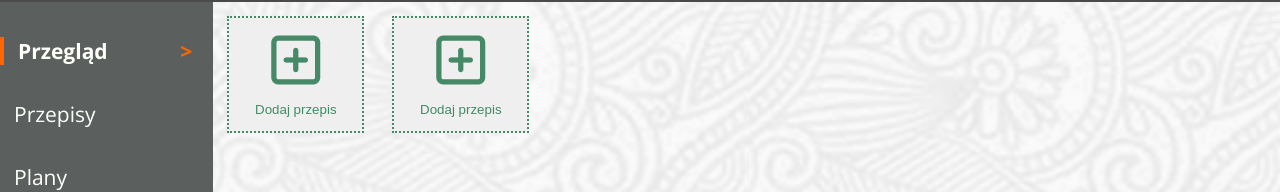
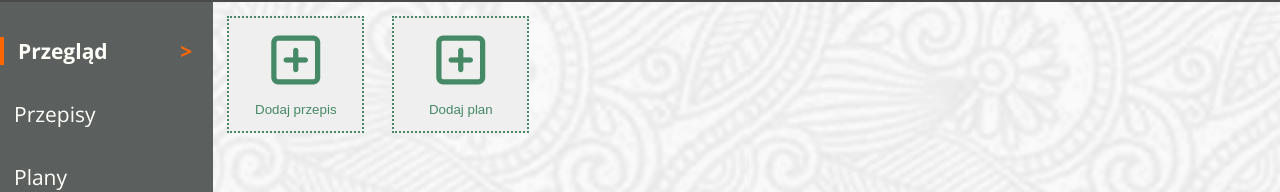
Before and after one commit to kwojtas172/plan-a-diet, a React (Create React App) app: page /#/app in a window 1280 px wide. Shown: the part 96-288 px from the top of the page. Built offline with nearby package versions, Linux system fonts and the light colour scheme; data requests are answered from the project's data file; a web font is replaced by a local one.

Commit message:
add schedule modified

```diff
--- a/database/db.json
+++ b/database/db.json
@@ -1,6 +1,6 @@
 {
   "user": {
-    "name": "Jan"
+    "name": "Aga"
   },
   "recipes": [
     {
--- a/src/js/components/AddSchedule.js
+++ b/src/js/components/AddSchedule.js
@@ -6,9 +6,10 @@ export default class AddSchedule extends Component {
             <div className="modal">
                 <button className="modal__btn">
                     <i class="far fa-plus-square"></i>
-                    <span>Dodaj przepis</span>
+                    <span>Dodaj plan</span>
                 </button>
                 <div className="modal__popup-add-schedule">
+
                 </div>
             </div>
         )
--- a/src/js/components/FirstAppSection.js
+++ b/src/js/components/FirstAppSection.js
@@ -17,8 +17,6 @@ export default class FirstAppSection extends React.Component {
 
     handleClick = () => {
 
-        this.props.addName(this.state.name)
-
         if(this.state.name.length < 3) {
             this.setState({
                 nameErr: "Pole wymagane"
@@ -28,6 +26,7 @@ export default class FirstAppSection extends React.Component {
                 nameErr: "",
                 name: "",
             })
+            this.props.addName(this.state.name)
         }
 
         const user = {
```
